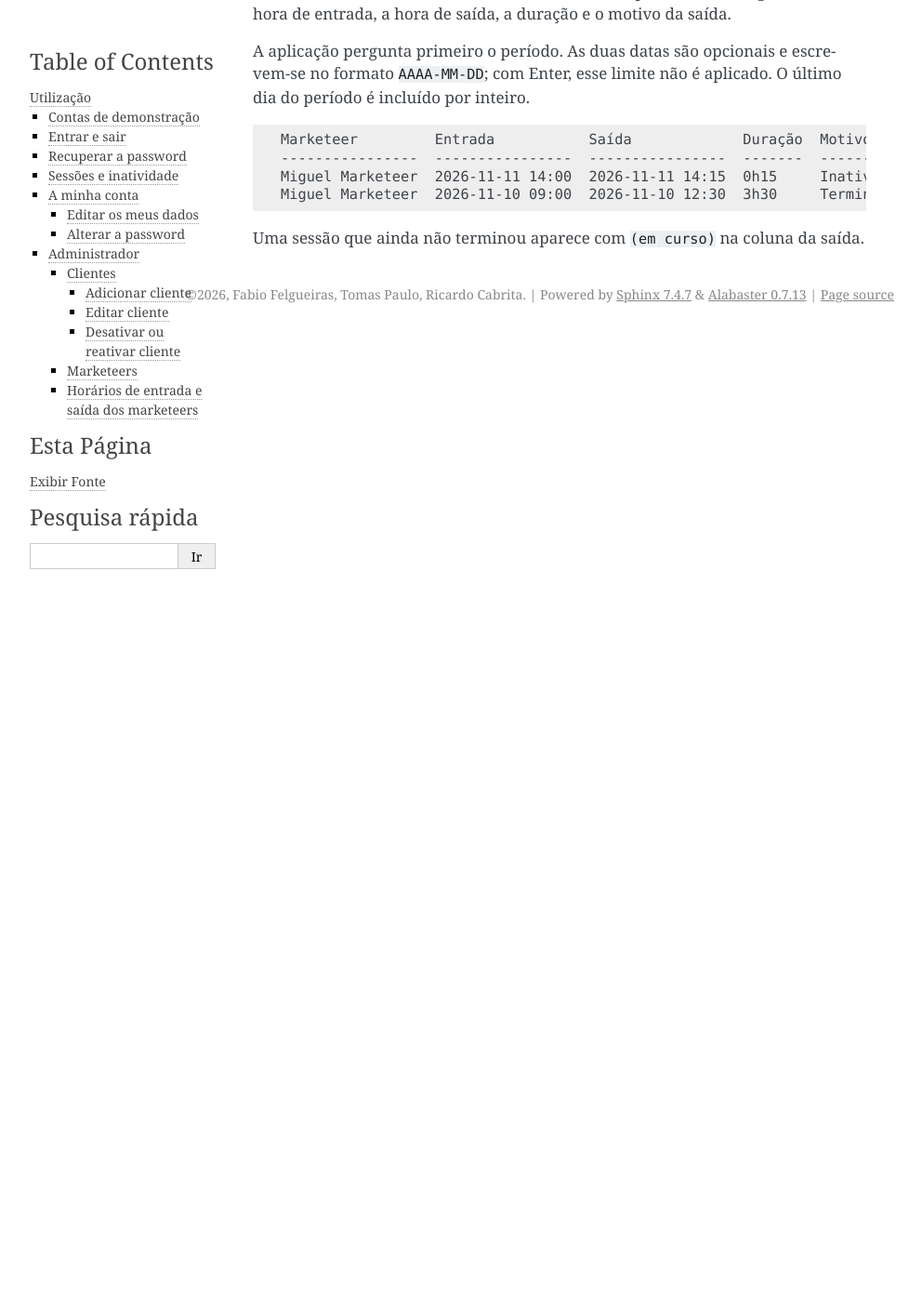
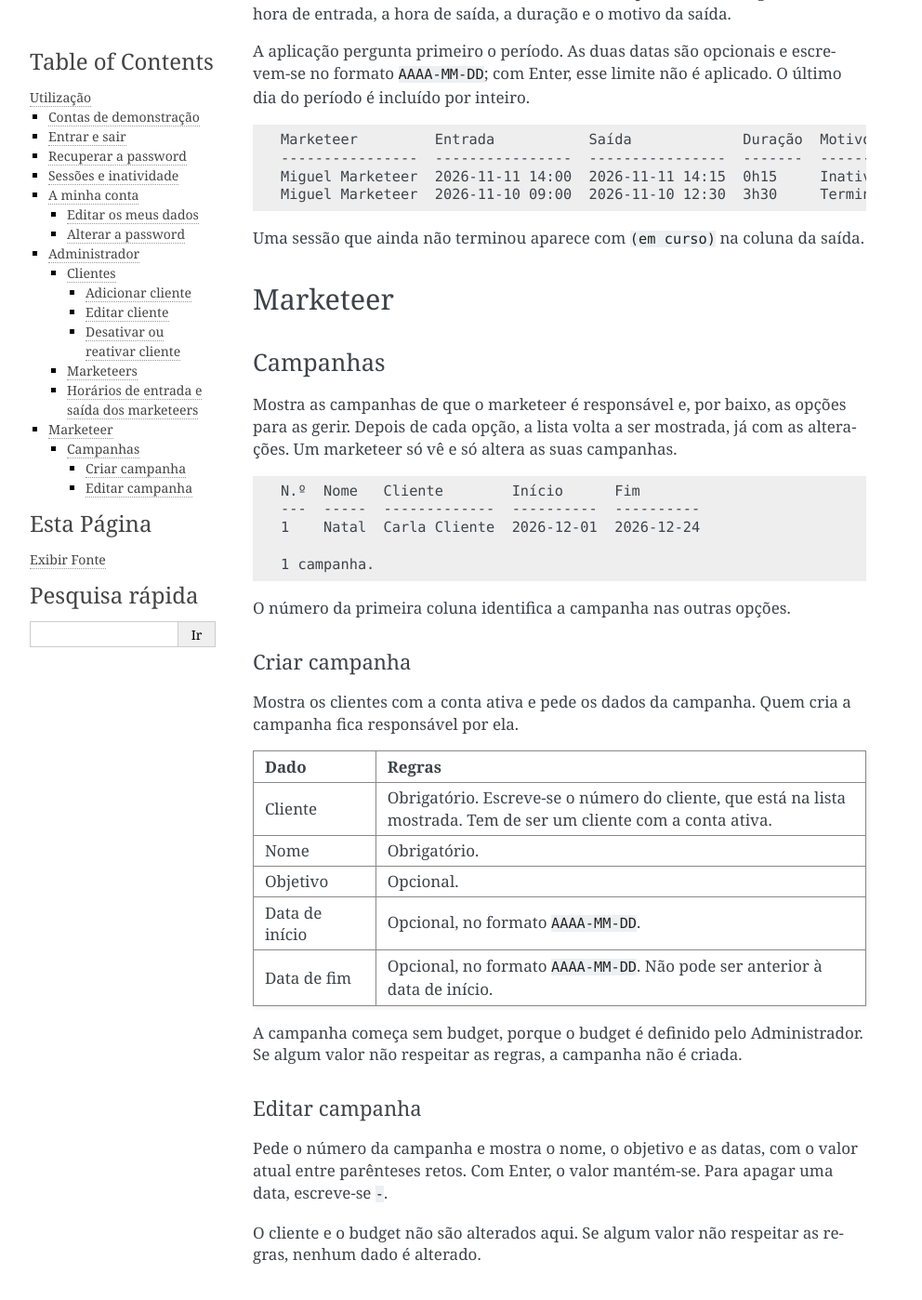
Before and after one commit to Blive77/ADC-TrabGrupo, a Sphinx documentation site: the page built from docs/utilizacao.rst, in a window 1280 px wide and 1400 px high, scrolled down 4728 px. Shown: the whole window at 93% size, without its empty margins (148-1140 px from the left). Built offline with Sphinx 7.4.7, drawn with Linux system fonts in a browser that asks for light colours.

Commit message:
docs: documentar a criação e a edição de campanhas

```diff
--- a/docs/utilizacao.rst
+++ b/docs/utilizacao.rst
@@ -259,3 +259,62 @@ O último dia do período é incluído por inteiro.
 
 Uma sessão que ainda não terminou aparece com ``(em curso)`` na coluna da
 saída.
+
+
+Marketeer
+---------
+
+Campanhas
+~~~~~~~~~
+
+Mostra as campanhas de que o marketeer é responsável e, por baixo, as opções
+para as gerir. Depois de cada opção, a lista volta a ser mostrada, já com as
+alterações. Um marketeer só vê e só altera as suas campanhas.
+
+.. code-block:: text
+
+   N.º  Nome   Cliente        Início      Fim
+   ---  -----  -------------  ----------  ----------
+   1    Natal  Carla Cliente  2026-12-01  2026-12-24
+
+   1 campanha.
+
+O número da primeira coluna identifica a campanha nas outras opções.
+
+Criar campanha
+^^^^^^^^^^^^^^
+
+Mostra os clientes com a conta ativa e pede os dados da campanha. Quem cria a
+campanha fica responsável por ela.
+
+.. list-table::
+   :header-rows: 1
+   :widths: 20 80
+
+   * - Dado
+     - Regras
+   * - Cliente
+     - Obrigatório. Escreve-se o número do cliente, que está na lista
+       mostrada. Tem de ser um cliente com a conta ativa.
+   * - Nome
+     - Obrigatório.
+   * - Objetivo
+     - Opcional.
+   * - Data de início
+     - Opcional, no formato ``AAAA-MM-DD``.
+   * - Data de fim
+     - Opcional, no formato ``AAAA-MM-DD``. Não pode ser anterior à data de
+       início.
+
+A campanha começa sem budget, porque o budget é definido pelo Administrador.
+Se algum valor não respeitar as regras, a campanha não é criada.
+
+Editar campanha
+^^^^^^^^^^^^^^^
+
+Pede o número da campanha e mostra o nome, o objetivo e as datas, com o valor
+atual entre parênteses retos. Com Enter, o valor mantém-se. Para apagar uma
+data, escreve-se ``-``.
+
+O cliente e o budget não são alterados aqui. Se algum valor não respeitar as
+regras, nenhum dado é alterado.
```
Also changed, not shown: docs/arquitetura.rst (+6 -1 lines), docs/referencia.rst (+15 -0 lines).
